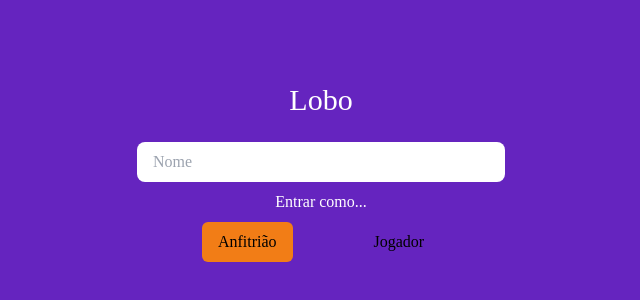
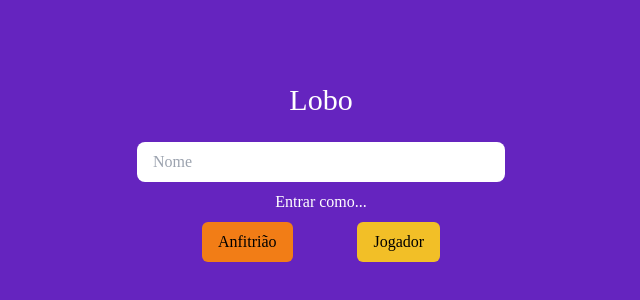
Before and after one commit to josemayer/zebsite, a React (Create React App) app in the folder web/lobo/: page / in a window 1280 px wide. Shown: the part 228-528 px from the top of the page, without its empty margins (319-959 px from the left). Built offline with nearby package versions, Linux system fonts and the light colour scheme; no server answers.

Commit message:
Fix Tailwind without taking efect on some classes
Signed-off-by: José Lucas Silva Mayer <josemayer@usp.br>

```diff
--- a/web/lobo/src/components/Button.js
+++ b/web/lobo/src/components/Button.js
@@ -1,21 +1,36 @@
 function Button(props) {
-  const { disabled, className } = props;
+  const { disabled, className, children, handleClick, color } = props;
+
+  function bgClass() {
+    switch (color) {
+      case "purple":
+        return "bg-purple";
+      case "green":
+        return "bg-green";
+      case "red":
+        return "bg-red";
+      case "yellow":
+        return "bg-yellow";
+      default:
+        return "bg-orange";
+    }
+  }
 
   return (
     <button
-      className={`bg-${props.color} py-2 px-4 rounded-md ${
+      className={`${bgClass()} py-2 px-4 rounded-md ${
         disabled ? "opacity-50 cursor-not-allowed" : ""
       } ${className}`}
-      onClick={props.handleClick}
-      disabled={props.disabled}
+      onClick={handleClick}
+      disabled={disabled}
     >
-      {props.children}
+      {children}
     </button>
   );
 }
 
 Button.defaultProps = {
-  color: "orange",
+  color: "",
   handleClick: () => {},
   disabled: false,
 };
--- a/web/lobo/tailwind.config.js
+++ b/web/lobo/tailwind.config.js
@@ -4,7 +4,6 @@ module.exports = {
   theme: {
     extend: {
       colors: {
-        white: "#FFFFFF",
         purple: "#6524BF",
         green: "#29A655",
         yellow: "#F2BF27",
```
